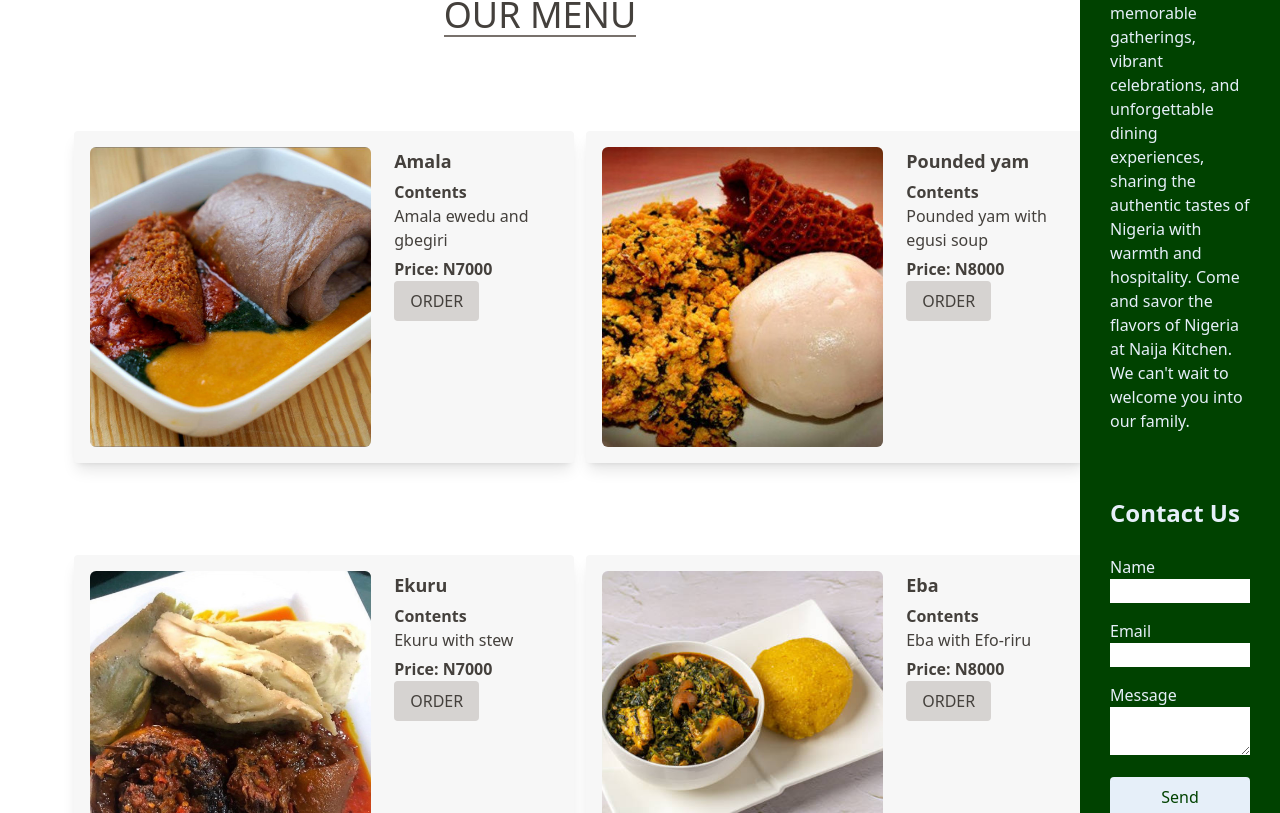
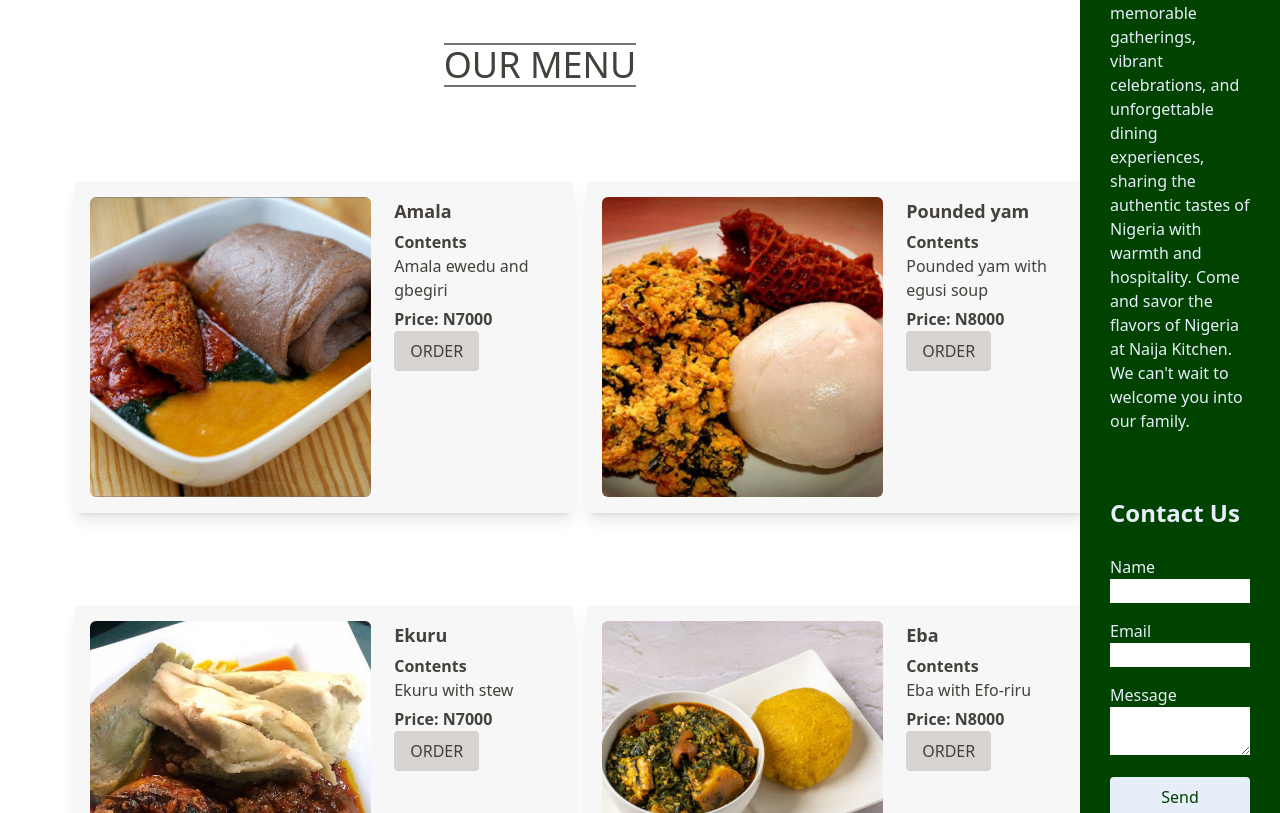
Before and after one commit to KBandipo/Naija-Kitchen-Landpage-with-React, a React (Vite) app: page / in a window 1280 px wide. Shown: the part 907-1720 px from the top of the page. Built offline with nearby package versions, Linux system fonts and the light colour scheme.

Commit message:
Adjust Menu sizes to reponsd more to different screen (15)

```diff
--- a/src/assets/component/Menu.jsx
+++ b/src/assets/component/Menu.jsx
@@ -3,13 +3,13 @@
 function Menu() {
   return (
     <div id="menu">
-      <div className="mx-auto my-[100px] max-w-screen-lg px-4 text-stone-700">
+      <div className="mx-auto my-[150px] max-w-screen-lg px-4 text-stone-700 md:my-[150px]">
         <div className="flex justify-center ">
           <h1 className=" mb-10 border-b-2 border-t-2 border-solid border-stone-500 text-center text-2xl md:mb-16 md:text-4xl">
             OUR MENU
           </h1>
         </div>
-
+        <div className="container mx-auto">
           <div className="  grid grid-cols-1 gap-8 md:grid-cols-2">
             <Meal
               photoname="/images/amala.jpg"
@@ -43,6 +43,7 @@
           </div>
         </div>
       </div>
+    </div>
   );
 }
 
```
Lines whose indentation alone changed are shown as unchanged.
